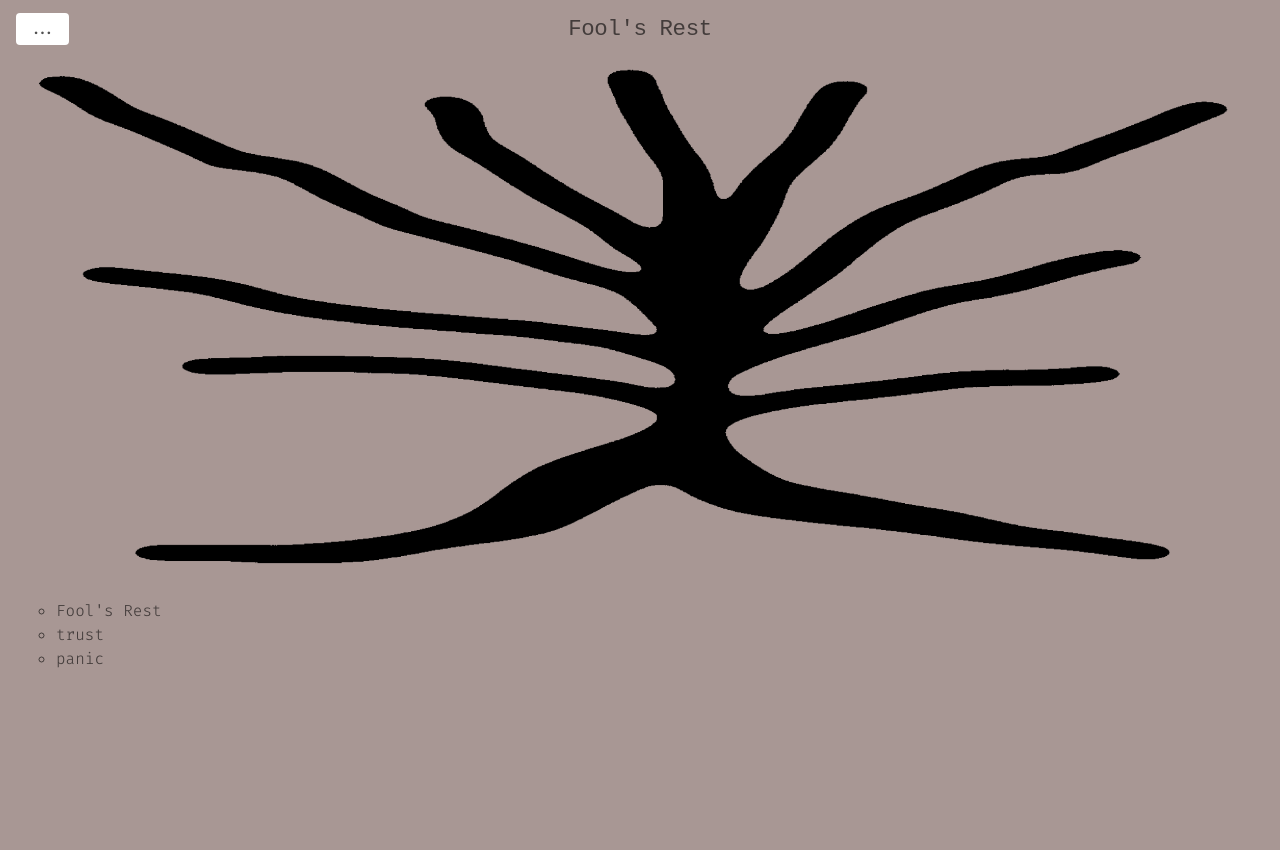
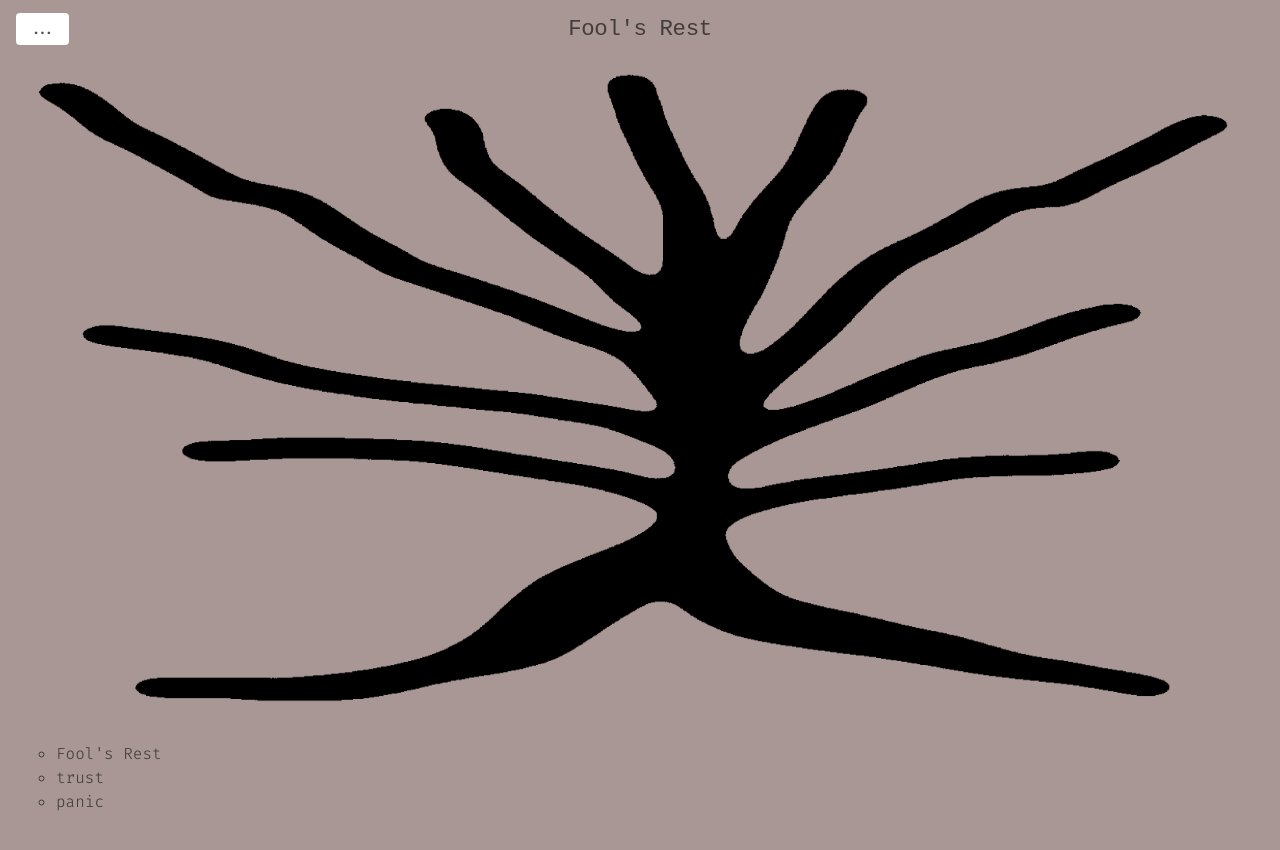
Before and after one commit to goodpileus/myblog, a Jekyll site: the page built from index.html, in a window 1280 px wide. Shown: the top 850 px of the page. Built offline with Jekyll 4.4.1, drawn with Linux system fonts in a browser that asks for light colours; some web fonts are replaced.

Commit message:
tree stretch

```diff
--- a/_sass/_ed.scss
+++ b/_sass/_ed.scss
@@ -291,7 +291,7 @@ tbody tr:nth-child(odd) th {
   width: 14rem;
   visibility: hidden;
   overflow-y: auto;
-  font-size: 1rem;/* 15px*/
+  font-size: 1rem;
   border-right: 1px solid $border-color;
   -webkit-transition: all .2s;
           transition: all .2s;
@@ -299,7 +299,7 @@ tbody tr:nth-child(odd) th {
 
 @media (min-width: 30em) {
   .sidebar {
-    font-size: .75rem;/* 14px */
+    font-size: 1rem;
   }
 }
 
@@ -309,7 +309,7 @@ tbody tr:nth-child(odd) th {
 }
 
 .sidebar a {
-  font-weight: normal;
+  font-weight: lighter;
   // color: #fff;
 }
 
--- a/assets/css/style.scss
+++ b/assets/css/style.scss
@@ -2,24 +2,10 @@
 sitemap: false
 ---
 
-
-/*
-  Common Variables
-
-  Feel free to change!
-*/
-
 /* Fonts */
 $main-font: 'Fira Code', monospace;
 $heading-font: 'Xanh Mono', monospace;
-$regular-font-size: 1em; /* 20px / 16px = 1.25em; support text resizing in all browsers */
-
-
-/*
-  Color
-
-  Make sure to leave color-scheme in `_config.yml` file empty for granular control
-*/
+$regular-font-size: 1em;
 
 $text-color: rgba(0, 0, 0, 0.6);
 $heading-color: rgba(0, 0, 0, 0.6);
--- a/index.html
+++ b/index.html
@@ -22,6 +22,11 @@ title: "Fool's Rest"
 
 <style>
 
+  img {
+    width:100%;
+    height:75vh;
+  }
+
   .container {
     max-width: 100%;
   }
```
